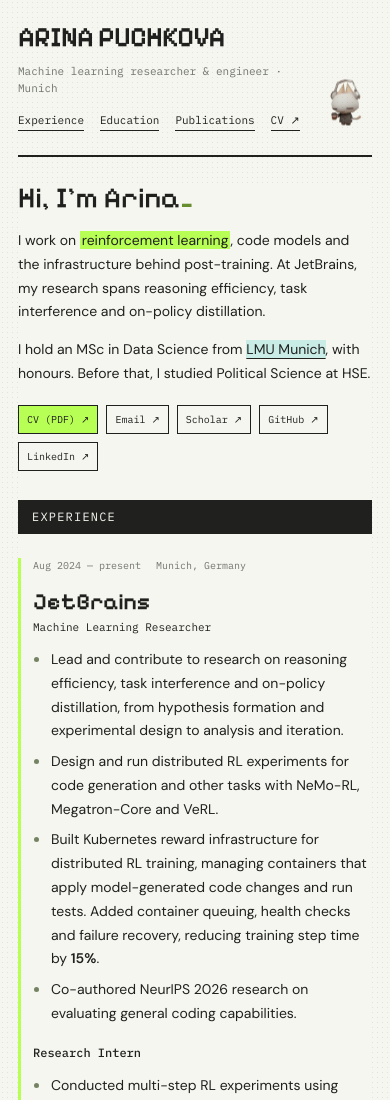
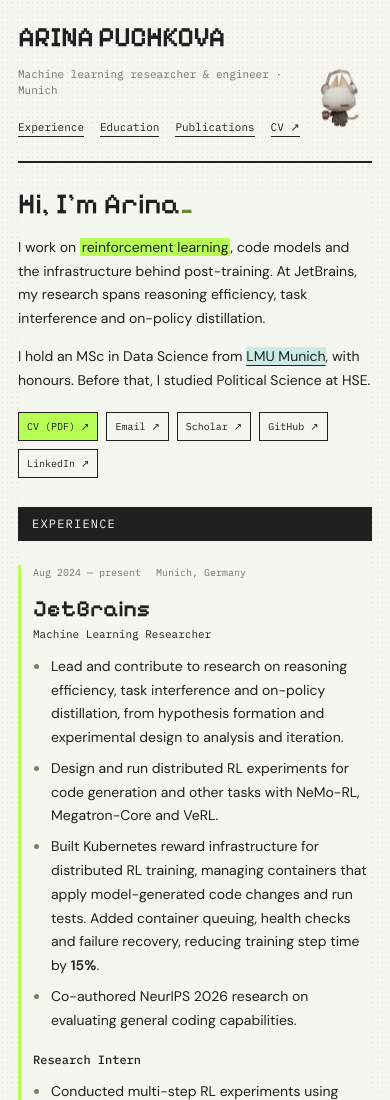
Before and after one commit to rinapch/rinapch.github.io, a plain HTML site: page index.html in a window 390 px wide. Shown: the top 1100 px of the page. Drawn offline with Linux system fonts and the light colour scheme.

Commit message:
Update personal site

```diff
--- a/index.html
+++ b/index.html
@@ -6,7 +6,7 @@
   <title>Arina Puchkova · Machine Learning Researcher & Engineer</title>
   <meta name="description" content="Arina Puchkova is a machine learning researcher and engineer in Munich, working on reinforcement learning, code models and post-training infrastructure.">
   <meta name="theme-color" content="#f6f6f0">
-  <link rel="stylesheet" href="style.css">
+  <link rel="stylesheet" href="style.css?v=cat-image-2">
   <link rel="icon" href="data:,">
 </head>
 <body>
@@ -19,8 +19,8 @@
       <a href="#publications">Publications</a>
       <a href="assets/Arina_Puchkova_Resume.pdf">CV ↗</a>
     </nav>
-  <button class="mascot" type="button" aria-label="Say hello to the coffee cat" title="Hello, coffee cat!">
-    <img src="assets/coffee-cat.jpg" width="640" height="640" alt="" draggable="false">
+  <button class="mascot" type="button" aria-label="hi" title="hi">
+    <img src="assets/coffee-cat.jpg" width="88" height="88" alt="" draggable="false" style="display:block;width:100%;height:100%;max-width:100%;object-fit:contain">
   </button>
   </header>
   <main id="main">
@@ -100,6 +100,6 @@
     </section>
   </main>
   <footer><a href="mailto:arina.pchkva@gmail.com">arina.pchkva@gmail.com</a><a href="#top">Back to top ↑</a></footer>
-  <script src="mascot.js"></script>
+  <script src="mascot.js?v=cat-image-2"></script>
 </body>
 </html>
--- a/style.css
+++ b/style.css
@@ -8,7 +8,7 @@ a { color: inherit; text-underline-offset: 4px; text-decoration-thickness: 1px;
 a:hover { background: var(--green); }
 a:focus-visible, select:focus-visible { outline: 3px solid var(--pink); outline-offset: 4px; }
 .site-header, main, footer { width: min(100%, 820px); margin-inline: auto; }
-.site-header { display: grid; grid-template-columns: minmax(0, 1fr) auto 68px; align-items: end; gap: 20px; border-bottom: 2px solid var(--ink); padding: 0 0 24px; margin-bottom: 38px; }
+.site-header { position: relative; padding-right: 105px; display: flex; align-items: flex-end; justify-content: space-between; gap: 25px; border-bottom: 2px solid var(--ink); padding: 0 105px 24px 0; margin-bottom: 38px; }
 .wordmark { font: 600 clamp(28px, 4vw, 48px)/1 'Pixelify Sans', monospace; text-decoration: none; letter-spacing: -.025em; }
 .wordmark span { display: block; font: 11px/1.5 'IBM Plex Mono', monospace; color: var(--muted); letter-spacing: 0; margin-top: 12px; }
 nav { display: flex; gap: 16px; flex-wrap: wrap; font: 11px/1.6 'IBM Plex Mono', monospace; }
@@ -53,9 +53,9 @@ dd { margin: 0; font-size: 13px; }
 footer { display: flex; justify-content: space-between; gap: 20px; border-top: 2px solid var(--ink); padding: 19px 0 25px; margin-top: 38px; font: 10px/1.5 'IBM Plex Mono', monospace; }
 .skip { position: absolute; top: -100px; left: 20px; padding: 10px; background: var(--green); z-index: 5; }
 .skip:focus { top: 10px; }
-.mascot { width: 68px; height: 68px; padding: 0; border: 0; background: transparent; cursor: pointer; transform-origin: 50% 90%; animation: cat-sway 4s ease-in-out infinite; }
+.mascot { position: absolute; right: 0; bottom: 16px; width: 88px; height: 99px; padding: 0; border: 0; background: transparent; cursor: pointer; z-index: 3; transform-origin: 50% 90%; animation: cat-sway 4s ease-in-out infinite; }
 .mascot { mix-blend-mode: multiply; }
-.mascot img { display: block; width: 100%; height: 100%; object-fit: contain; }
+.mascot img { display: block; width: 100%; height: 100%; max-width: 100%; max-height: 100%; object-fit: contain; }
 .mascot:hover { background: transparent; }
 .mascot:focus-visible { outline: 2px dashed var(--ink); outline-offset: 5px; }
 .mascot.greeting { animation: cat-hello .6s ease-in-out; }
@@ -64,14 +64,13 @@ footer { display: flex; justify-content: space-between; gap: 20px; border-top: 2
 @media(prefers-reduced-motion:reduce) { .mascot, .mascot.greeting { animation: none; } }
 @media(max-width: 850px) {
   body { padding: 25px 22px 0; }
-  .site-header { grid-template-columns: minmax(0, 1fr) 60px; margin-bottom: 26px; }
-  .site-header nav { grid-column: 1; margin-top: 0; }
-  .mascot { grid-column: 2; grid-row: 1 / 3; width: 60px; height: 60px; }
+  .site-header { display: block; margin-bottom: 26px; }
+  nav { margin-top: 20px; }
 }
 @media(max-width: 650px) {
   body { padding: 23px 18px 0; }
-  .site-header { grid-template-columns: minmax(0, 1fr) 52px; gap: 16px; }
-  .mascot { width: 52px; height: 52px; }
+  .site-header { padding-right: 72px; }
+  .mascot { width: 64px; height: 72px; bottom: 24px; }
   h1 { font-size: 29px; }
   .entry { padding-left: 12px; }
   footer { flex-wrap: wrap; }
```
